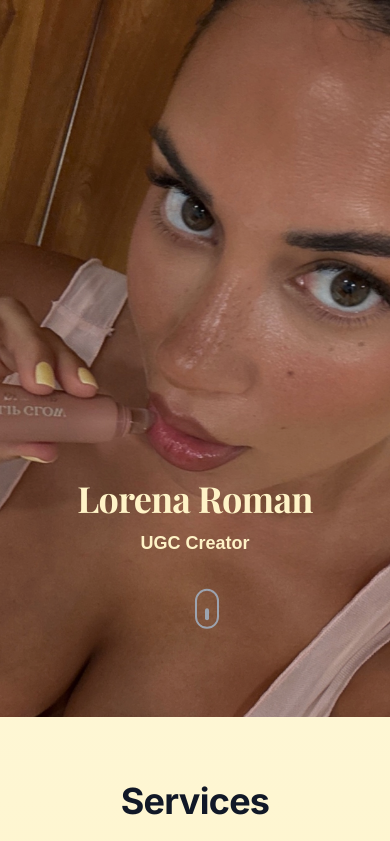
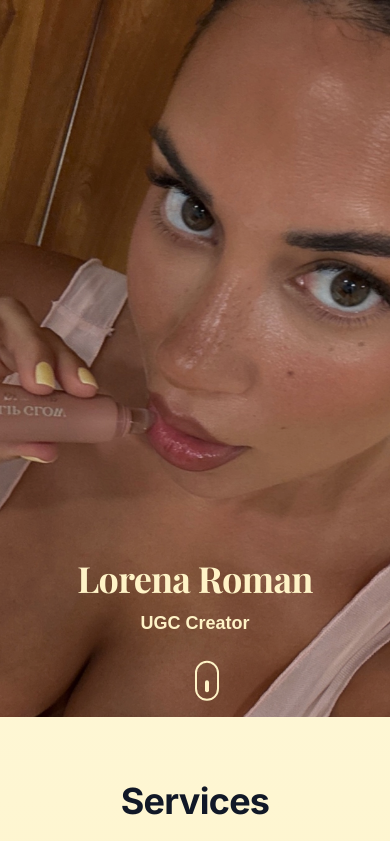
Before and after one commit to dubaisocialstudio/dubaisocialstudio, a Next.js app: page /lorenarsan in a window 390 px wide. Shown: the top 841 px of the page. Built offline with nearby package versions, Linux system fonts and the light colour scheme; a web font is replaced by a local one.

Commit message:
Lower mobile hero content and scroll indicator, match scroll icon color to text

```diff
--- a/components/UGCProfile.tsx
+++ b/components/UGCProfile.tsx
@@ -66,7 +66,7 @@ const UGCProfile = () => {
 
 
         {/* Content - Bottom Third */}
-        <div className="absolute bottom-0 left-0 right-0 z-10 text-center px-4 pb-40 md:pb-16 lg:pb-24">
+        <div className="absolute bottom-0 left-0 right-0 z-10 text-center px-4 pb-20 md:pb-16 lg:pb-24">
           {/* Name with typewriter effect */}
           <motion.div
             initial={{ opacity: 0, y: 50, scale: 0.8 }}
@@ -104,7 +104,7 @@ const UGCProfile = () => {
 
         {/* Animated scroll indicator */}
         <motion.div
-          className="absolute bottom-24 md:bottom-8 left-1/2 transform -translate-x-1/2"
+          className="absolute bottom-6 md:bottom-8 left-1/2 transform -translate-x-1/2"
           initial={{ opacity: 0, y: 20 }}
           animate={{ opacity: 1, y: 0 }}
           transition={{ duration: 0.8, delay: 3 }}
@@ -112,12 +112,12 @@ const UGCProfile = () => {
           <motion.div
             animate={{ y: [0, 10, 0] }}
             transition={{ duration: 2, repeat: Infinity, ease: "easeInOut" }}
-            className="w-6 h-10 border-2 border-gray-400 rounded-full flex justify-center"
+            className="w-6 h-10 border-2 border-[#fef3c7] rounded-full flex justify-center"
           >
             <motion.div
               animate={{ y: [0, 12, 0] }}
               transition={{ duration: 2, repeat: Infinity, ease: "easeInOut" }}
-              className="w-1 h-3 bg-gray-400 rounded-full mt-2"
+              className="w-1 h-3 bg-[#fef3c7] rounded-full mt-2"
             />
           </motion.div>
         </motion.div>
```
